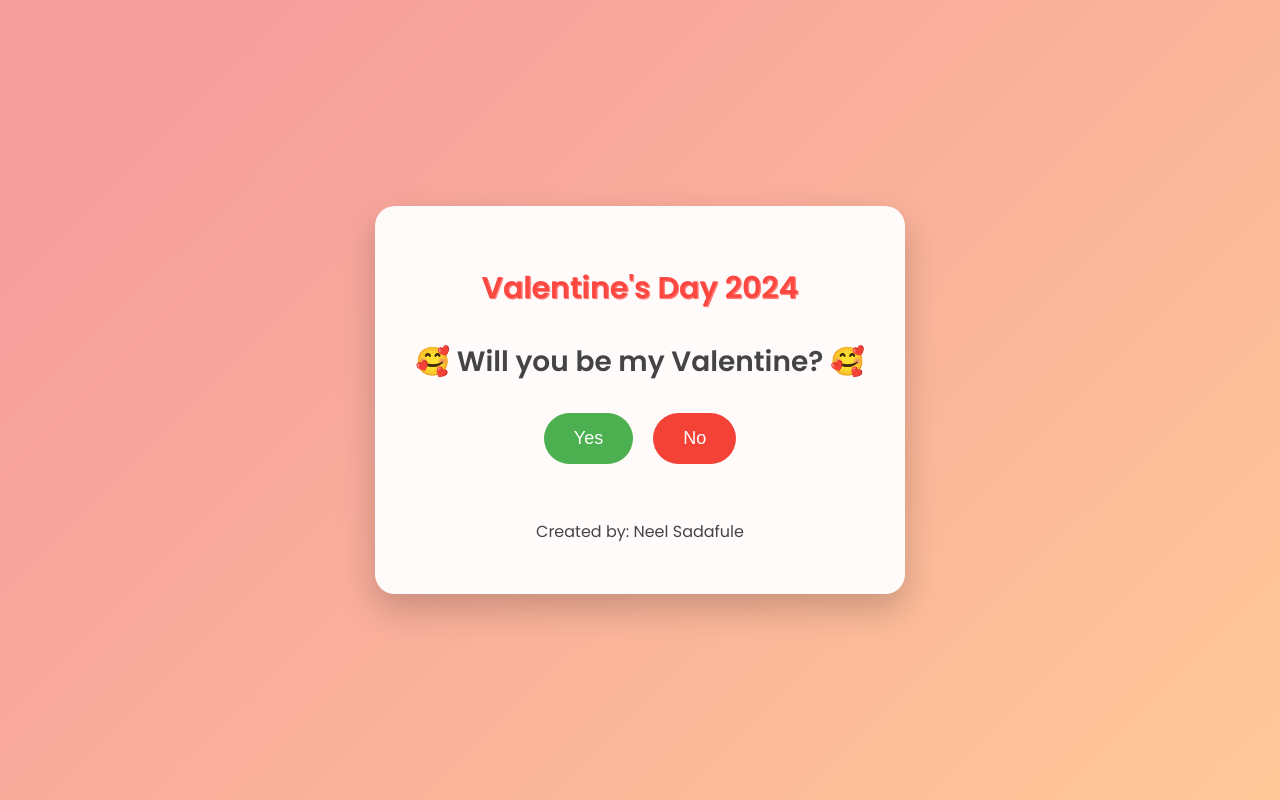
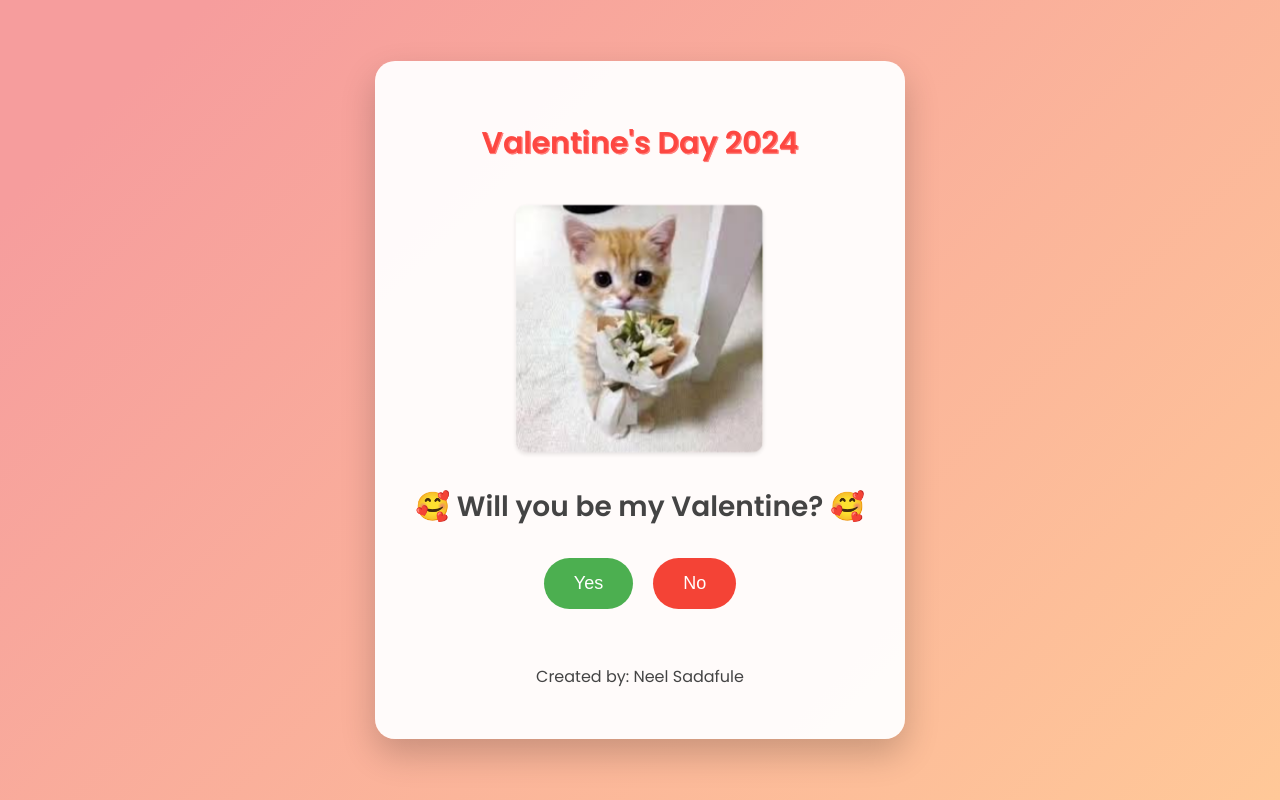
Before and after one commit to npsadafule/Valentines-2024, a React (Create React App) app: page / in a window 1280 px wide. Built offline with nearby package versions, Linux system fonts and the light colour scheme.

Commit message:
Update styles and functionality for buttons and cat image

```diff
--- a/src/App.css
+++ b/src/App.css
@@ -40,7 +40,6 @@ body, html {
                1px 1px 0.5px #ff7e7a;
 }
 
-
 .neel{
   color: #444;
   margin-top: 10%;
@@ -56,20 +55,48 @@ button {
   cursor: pointer;
   border: none;
   border-radius: 30px;
-  transition: transform 0.2s ease, box-shadow 0.3s ease;
+  transition: transform 0.2s ease, box-shadow 0.3s ease, background-color 0.3s ease;
   outline: none;
+  background-color: #4CAF50;
 }
 
 button:first-child {
-  background-color: #4CAF50; /* Green */
+  background-color: #4CAF50;
+}
+
+button:first-child:hover {
+  transform: scale(1.08);
+  box-shadow: 0 10px 20px -2px rgba(76, 175, 80, 0.5);
+  background-color: #37b239;
 }
 
 button:last-child {
   background-color: #f44336; /* Red */
 }
 
-button:hover {
+button:last-child:hover {
   transform: scale(1.08);
+  box-shadow: 0 10px 20px -2px rgba(244, 67, 54, 0.5);
+  background-color: #db201a;
+}
+
+.cat-image {
+  width: 225px;
+  height: 225px;
+  object-fit: cover;
+  margin: 20px auto;
+  border-radius: 10px;
+  box-shadow: 0 2px 4px rgba(0, 0, 0, 0.1);
+  animation: zoomInOut 1s infinite;
+}
+
+@keyframes zoomInOut {
+  0%, 100% {
+    transform: scale(1);
+  }
+  50% {
+    transform: scale(1.1);
+  }
 }
 
 p{
--- a/src/Question.js
+++ b/src/Question.js
@@ -1,18 +1,28 @@
-// Question.js
-
-import React, { useRef } from 'react';
+import React, { useState, useRef, useEffect } from 'react';
+import catYes from './catyes.jpeg'; // Make sure to import the images correctly
+import catNo from './catno.jpeg';
 
 function Question({ onYesClick, onNoClick, noButtonLabel }) {
   const noBtnRef = useRef(null);
+  const [currentImage, setCurrentImage] = useState(catYes);
+
+  const handleNoClick = () => {
+    onNoClick(noBtnRef);
+    setCurrentImage(catNo);
+    setTimeout(() => {
+      setCurrentImage(catYes);
+    }, 2000); // Change back to catYes after 2 seconds
+  };
 
   return (
     <>
-      <h1 class="valentine">🥰 Will you be my Valentine? 🥰</h1>
+      <img src={currentImage} alt="Cat" className="cat-image"/>
+      <h1 className="valentine">🥰 Will you be my Valentine? 🥰</h1>
       <div>
         <button onClick={onYesClick}>Yes</button>
         <button
           ref={noBtnRef}
-          onClick={() => onNoClick(noBtnRef)}
+          onClick={handleNoClick}
         >
           {noButtonLabel}
         </button>
```
Also changed, not shown: src/catno.jpeg (added), src/catyes.jpeg (added).
